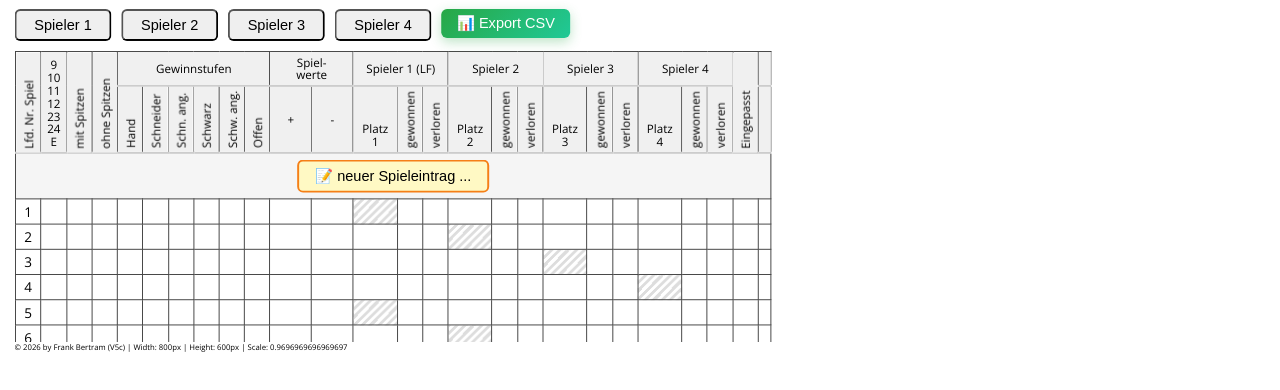
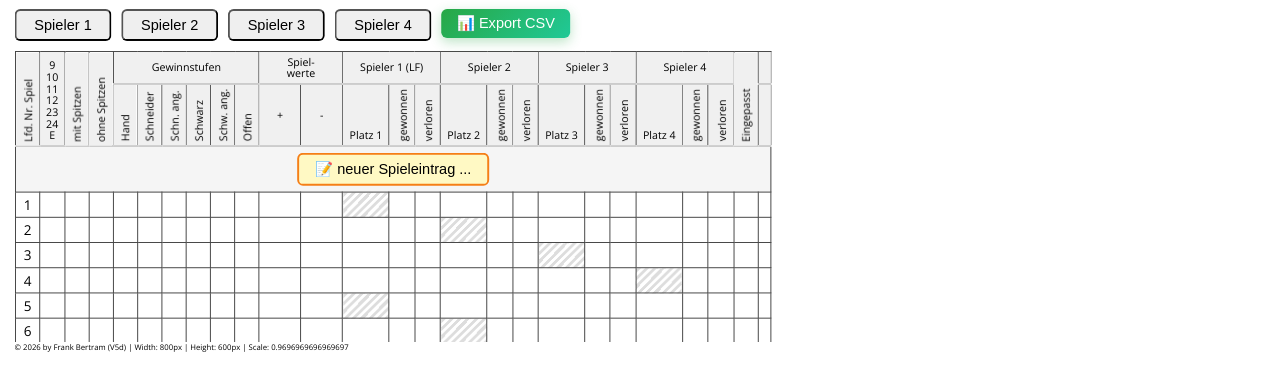
Before and after one commit to FrankBertram/Spieltag, a plain HTML site: page index.html in a window 1280 px wide. Shown: the part 56-446 px from the top of the page. Drawn offline with nearby package versions, Linux system fonts and the light colour scheme.

Commit message:
Update index.html

```diff
--- a/index.html
+++ b/index.html
@@ -270,7 +270,7 @@
       background: #f0f0f0;
       border-bottom: 2px solid #ccc;
       text-align: center;
-	  font-size: 12px;
+	  font-size: 11px;
 	  font-weight: 400;
 	  color: black;
       padding: 4px 6px;
@@ -283,7 +283,7 @@
     }
 
     #skat-table thead tr:nth-child(2) th {
-      top: 37px;
+      top: 35px;
       z-index: 2;
     }
 
@@ -1712,7 +1712,7 @@ function updateCopyright() {
   const width = screen.width;
   const height = screen.height;
   document.getElementById('copyright').innerHTML =
-    `© 2026 by Frank Bertram (V5c) | Width: ${width}px | Height: ${height}px | Scale: ${scale}`;
+    `© 2026 by Frank Bertram (V5d) | Width: ${width}px | Height: ${height}px | Scale: ${scale}`;
 }
 
 
```
